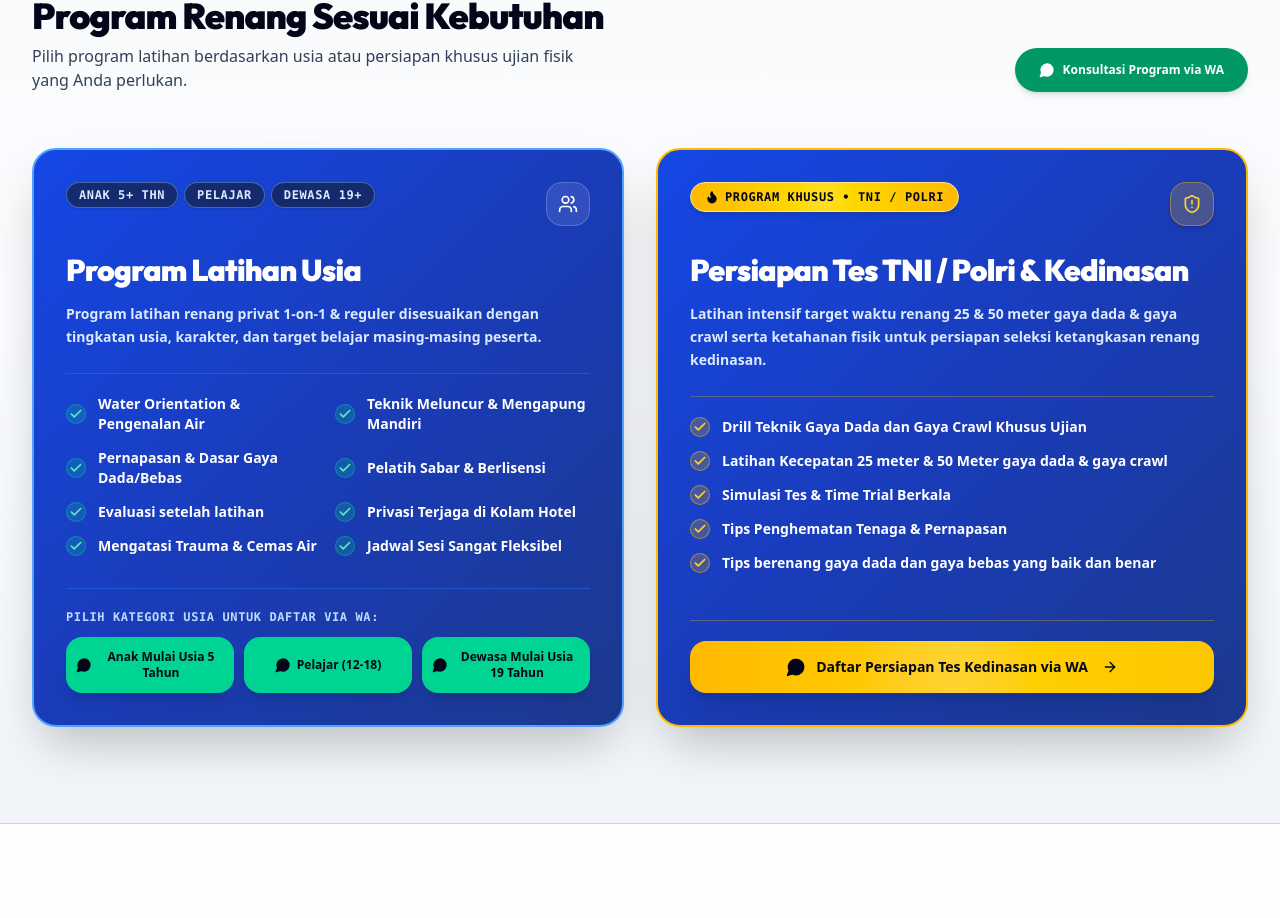
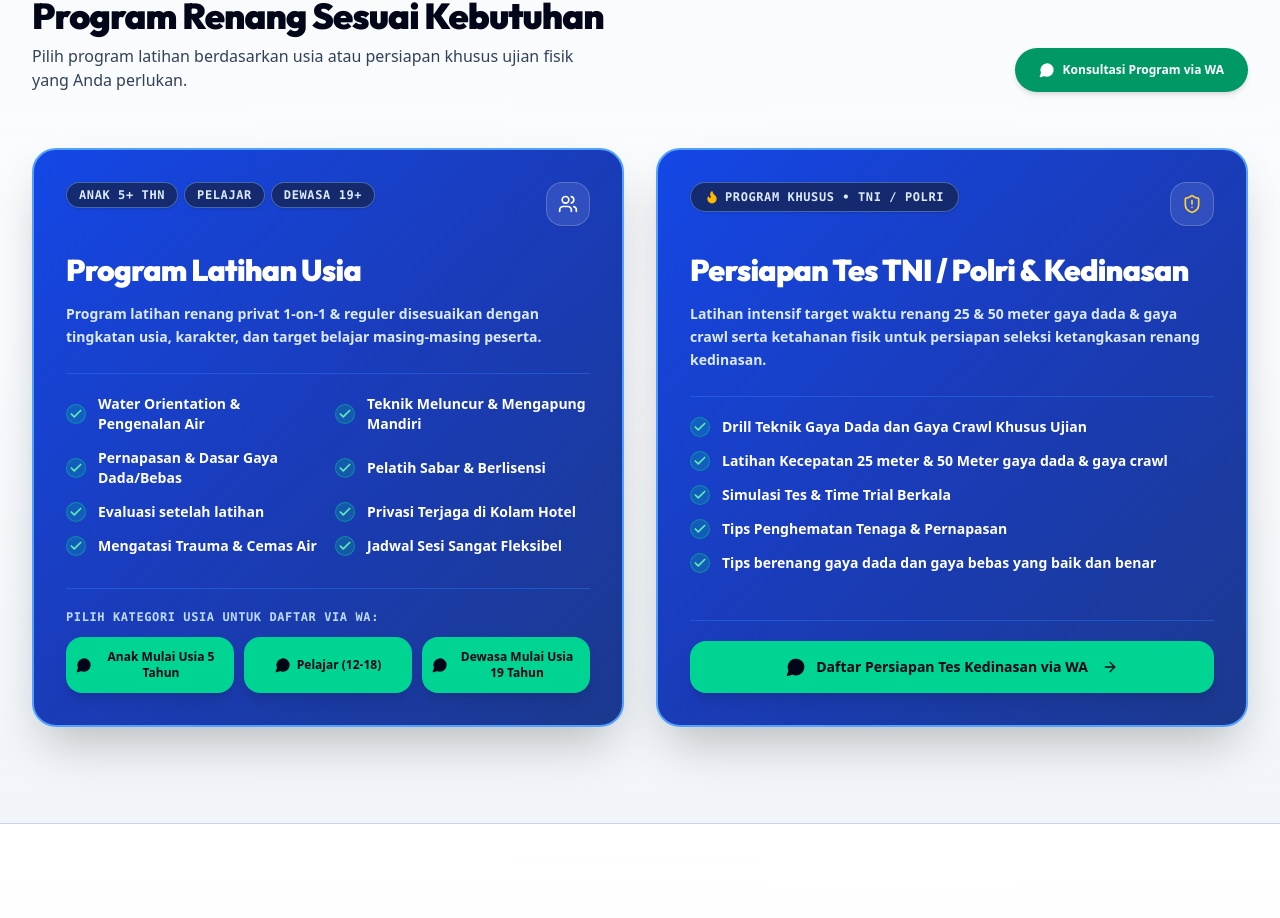
Before and after one commit to Vinxy-id/Aqualux, a React (Vite) app: page / in a window 1280 px wide. Shown: the part 1063-1981 px from the top of the page. Built offline with nearby package versions, Linux system fonts and the light colour scheme.

Commit message:
style(ProgramsSection): harmonize Kotak 2 colors with Kotak 1

```diff
--- a/src/components/ProgramsSection.tsx
+++ b/src/components/ProgramsSection.tsx
@@ -175,22 +175,22 @@ export const ProgramsSection: React.FC = () => {
             </div>
           </motion.div>
 
-          {/* KOTAK 2: Persiapan Tes TNI / Polri (TANDA KHUSUS KEDINASAN - WARNA HARMONIS) */}
+          {/* KOTAK 2: Persiapan Tes TNI / Polri (WARNA DISAMAKAN PERSIS DENGAN KOTAK KIRI) */}
           <motion.div
             variants={fadeUp}
             whileHover={{ y: -4 }}
             transition={{ duration: 0.25 }}
-            className="rounded-3xl p-5 sm:p-8 flex flex-col justify-between border-2 border-amber-400 bg-gradient-to-br from-blue-700 via-blue-800 to-blue-900 text-white shadow-2xl hover:shadow-blue-900/30 transition-all duration-300 relative group"
+            className="rounded-3xl p-5 sm:p-8 flex flex-col justify-between border-2 border-blue-400 bg-gradient-to-br from-blue-700 via-blue-800 to-blue-900 text-white shadow-2xl hover:shadow-blue-900/30 transition-all duration-300 relative group"
           >
             <div>
               <div className="flex items-start justify-between gap-3 mb-6">
-                <span className="text-[10px] sm:text-xs font-mono font-black uppercase tracking-wider text-slate-950 bg-gradient-to-r from-amber-400 via-yellow-300 to-amber-400 px-3.5 py-1.5 rounded-full border border-amber-200 shadow-md inline-flex items-center gap-1.5">
-                  <Flame className="w-3.5 h-3.5 fill-slate-950 shrink-0" />
+                <span className="text-[10px] sm:text-xs font-mono font-black uppercase tracking-wider text-blue-100 bg-blue-950/80 px-3.5 py-1.5 rounded-full border border-blue-300/40 shadow-sm inline-flex items-center gap-1.5">
+                  <Flame className="w-3.5 h-3.5 text-amber-400 fill-amber-400 shrink-0" />
                   <span>PROGRAM KHUSUS • TNI / POLRI</span>
                 </span>
 
-                <div className="w-11 h-11 rounded-2xl bg-amber-400/20 text-amber-300 border border-amber-400/40 flex items-center justify-center shrink-0 shadow-md group-hover:scale-105 transition-transform">
-                  <ShieldAlert className="w-5 h-5" />
+                <div className="w-11 h-11 rounded-2xl bg-white/10 text-white border border-white/20 flex items-center justify-center shrink-0 shadow-xs group-hover:scale-105 transition-transform">
+                  <ShieldAlert className="w-5 h-5 text-amber-300" />
                 </div>
               </div>
 
@@ -203,46 +203,46 @@ export const ProgramsSection: React.FC = () => {
               </p>
 
               {/* Checklist Features */}
-              <ul className="space-y-3.5 border-t border-amber-400/30 pt-5 mb-8">
+              <ul className="space-y-3.5 border-t border-blue-500/40 pt-5 mb-8">
                 <li className="flex items-center gap-3 text-xs sm:text-sm font-bold text-white">
-                  <div className="w-5 h-5 rounded-full bg-amber-400/20 border border-amber-400/50 flex items-center justify-center shrink-0">
-                    <Check className="w-3.5 h-3.5 text-amber-300 stroke-[3]" />
+                  <div className="w-5 h-5 rounded-full bg-emerald-400/20 border border-emerald-400/40 flex items-center justify-center shrink-0">
+                    <Check className="w-3.5 h-3.5 text-emerald-300 stroke-[3]" />
                   </div>
                   <span>Drill Teknik Gaya Dada dan Gaya Crawl Khusus Ujian</span>
                 </li>
                 <li className="flex items-center gap-3 text-xs sm:text-sm font-bold text-white">
-                  <div className="w-5 h-5 rounded-full bg-amber-400/20 border border-amber-400/50 flex items-center justify-center shrink-0">
-                    <Check className="w-3.5 h-3.5 text-amber-300 stroke-[3]" />
+                  <div className="w-5 h-5 rounded-full bg-emerald-400/20 border border-emerald-400/40 flex items-center justify-center shrink-0">
+                    <Check className="w-3.5 h-3.5 text-emerald-300 stroke-[3]" />
                   </div>
                   <span>Latihan Kecepatan 25 meter & 50 Meter gaya dada & gaya crawl</span>
                 </li>
                 <li className="flex items-center gap-3 text-xs sm:text-sm font-bold text-white">
-                  <div className="w-5 h-5 rounded-full bg-amber-400/20 border border-amber-400/50 flex items-center justify-center shrink-0">
-                    <Check className="w-3.5 h-3.5 text-amber-300 stroke-[3]" />
+                  <div className="w-5 h-5 rounded-full bg-emerald-400/20 border border-emerald-400/40 flex items-center justify-center shrink-0">
+                    <Check className="w-3.5 h-3.5 text-emerald-300 stroke-[3]" />
                   </div>
                   <span>Simulasi Tes & Time Trial Berkala</span>
                 </li>
                 <li className="flex items-center gap-3 text-xs sm:text-sm font-bold text-white">
-                  <div className="w-5 h-5 rounded-full bg-amber-400/20 border border-amber-400/50 flex items-center justify-center shrink-0">
-                    <Check className="w-3.5 h-3.5 text-amber-300 stroke-[3]" />
+                  <div className="w-5 h-5 rounded-full bg-emerald-400/20 border border-emerald-400/40 flex items-center justify-center shrink-0">
+                    <Check className="w-3.5 h-3.5 text-emerald-300 stroke-[3]" />
                   </div>
                   <span>Tips Penghematan Tenaga & Pernapasan</span>
                 </li>
                 <li className="flex items-center gap-3 text-xs sm:text-sm font-bold text-white">
-                  <div className="w-5 h-5 rounded-full bg-amber-400/20 border border-amber-400/50 flex items-center justify-center shrink-0">
-                    <Check className="w-3.5 h-3.5 text-amber-300 stroke-[3]" />
+                  <div className="w-5 h-5 rounded-full bg-emerald-400/20 border border-emerald-400/40 flex items-center justify-center shrink-0">
+                    <Check className="w-3.5 h-3.5 text-emerald-300 stroke-[3]" />
                   </div>
                   <span>Tips berenang gaya dada dan gaya bebas yang baik dan benar</span>
                 </li>
               </ul>
             </div>
 
-            {/* CTA Button Kedinasan (Special Amber Accent) */}
-            <div className="border-t border-amber-400/30 pt-5">
+            {/* CTA Button Kedinasan (Harmonized Emerald Green Accent) */}
+            <div className="border-t border-blue-500/40 pt-5">
               <button
                 type="button"
                 onClick={() => openWaModal("Halo Admin Aqualux, saya berminat mendaftar Program Persiapan Tes Renang TNI/Polri/Kedinasan. Mohon info jadwal pelatih.")}
-                className="w-full py-4 px-6 rounded-2xl bg-gradient-to-r from-amber-400 via-amber-300 to-yellow-400 hover:from-amber-300 hover:to-yellow-300 text-slate-950 font-black text-xs sm:text-sm flex items-center justify-center gap-2.5 shadow-xl hover:shadow-amber-400/30 transition-all btn-tactile"
+                className="w-full py-4 px-6 rounded-2xl bg-emerald-400 hover:bg-emerald-300 text-slate-950 font-black text-xs sm:text-sm flex items-center justify-center gap-2.5 shadow-lg transition-all btn-tactile"
               >
                 <MessageCircle className="w-5 h-5 fill-slate-950 shrink-0" />
                 <span>Daftar Persiapan Tes Kedinasan via WA</span>
```
